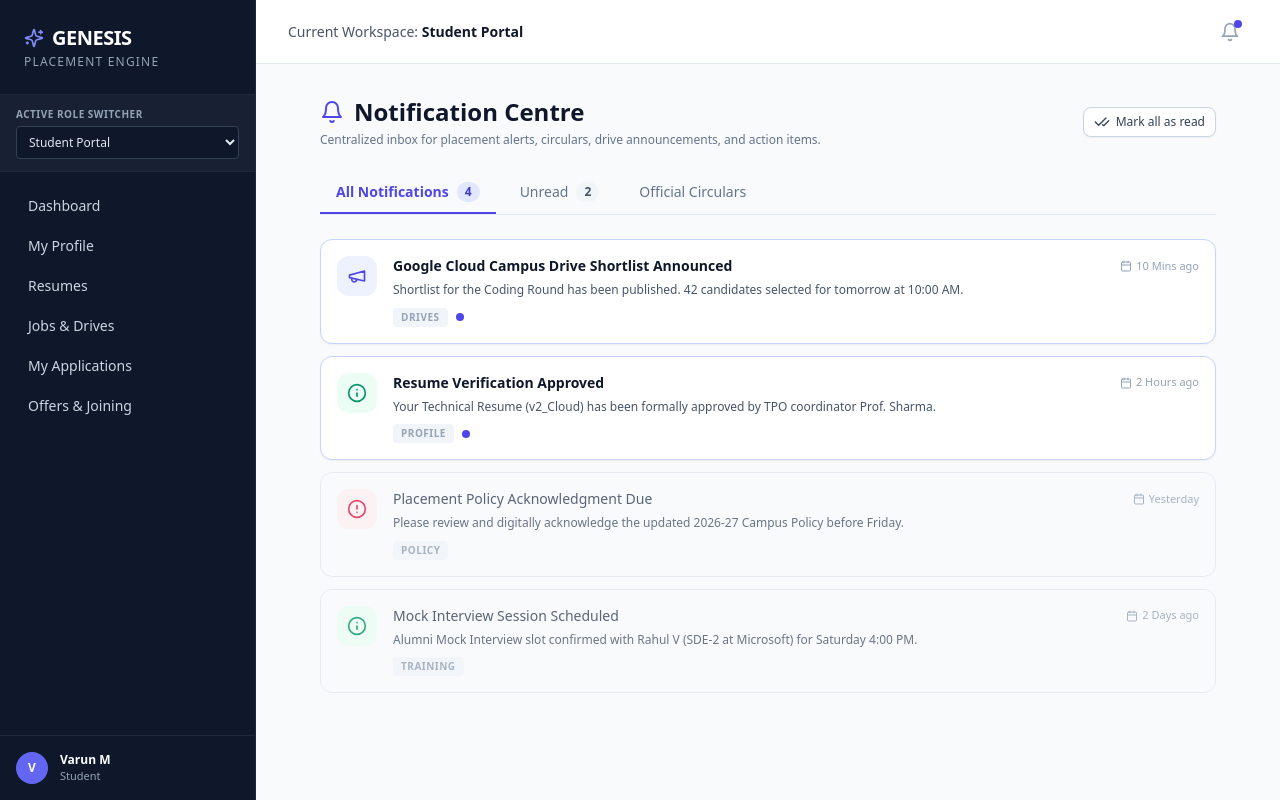
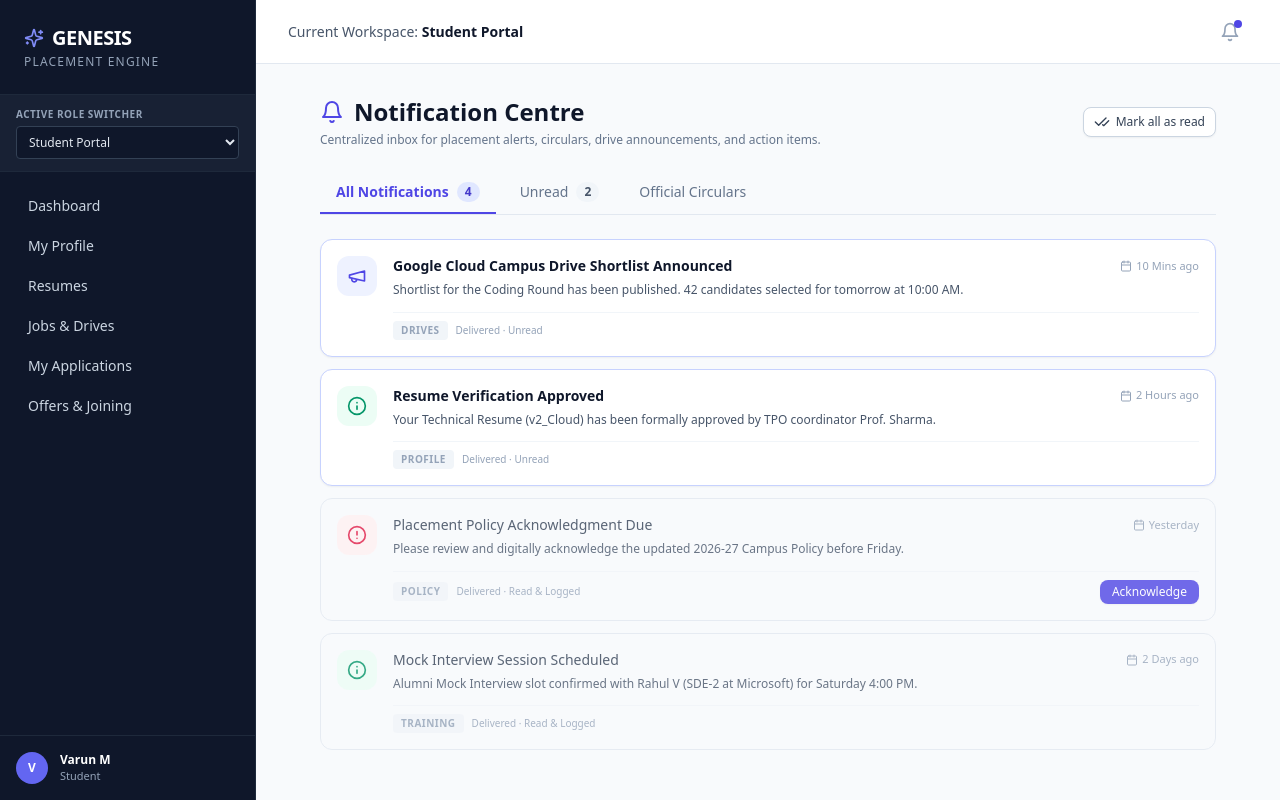
Before and after one commit to varun-2437/genesis, a React (Vite) app: page /notifications in a window 1280 px wide. Built offline with nearby package versions, Linux system fonts and the light colour scheme.

Commit message:
feat(shared): refine X4 acknowledgment tracking and X6 session expired state

```diff
--- a/src/features/shared/pages/ErrorPages.jsx
+++ b/src/features/shared/pages/ErrorPages.jsx
@@ -66,3 +66,24 @@ export function ServerErrorPage() {
     </div>
   )
 }
+
+export function SessionExpiredPage() {
+  return (
+    <div className="min-h-[70vh] flex flex-col items-center justify-center text-center p-6 space-y-4">
+      <div className="w-16 h-16 bg-slate-100 text-slate-600 rounded-3xl flex items-center justify-center">
+        <ShieldAlert className="w-8 h-8" />
+      </div>
+      <div>
+        <h1 className="text-3xl font-extrabold text-slate-900 tracking-tight">Session Expired</h1>
+        <p className="text-xs text-slate-500 max-w-sm mt-1">
+          Your security token has expired due to inactivity. Please log in again to renew your placement session.
+        </p>
+      </div>
+      <Link to="/login">
+        <Button size="sm">
+          Return to Sign In
+        </Button>
+      </Link>
+    </div>
+  )
+}
--- a/src/features/shared/pages/NotificationCentrePage.jsx
+++ b/src/features/shared/pages/NotificationCentrePage.jsx
@@ -130,12 +130,27 @@ export function NotificationCentrePage() {
                   </span>
                 </div>
                 <p className="text-xs text-slate-600 mt-1 leading-relaxed">{item.message}</p>
-                <div className="flex items-center gap-2 mt-2">
-                  <span className="text-[10px] font-semibold uppercase tracking-wider text-slate-400 bg-slate-100 px-2 py-0.5 rounded">
-                    {item.category}
-                  </span>
-                  {item.unread && (
-                    <span className="w-2 h-2 rounded-full bg-indigo-600" />
+                <div className="flex items-center justify-between mt-3 pt-2 border-t border-slate-100">
+                  <div className="flex items-center gap-2">
+                    <span className="text-[10px] font-semibold uppercase tracking-wider text-slate-400 bg-slate-100 px-2 py-0.5 rounded">
+                      {item.category}
+                    </span>
+                    <span className="text-[10px] text-slate-400">
+                      Delivered · {item.unread ? 'Unread' : 'Read & Logged'}
+                    </span>
+                  </div>
+                  {item.type === 'ACTION_REQUIRED' && (
+                    <Button
+                      size="sm"
+                      variant="primary"
+                      className="text-xs py-1 px-3"
+                      onClick={(e) => {
+                        e.stopPropagation()
+                        alert(`Acknowledged: "${item.title}"`)
+                      }}
+                    >
+                      Acknowledge
+                    </Button>
                   )}
                 </div>
               </div>
```
